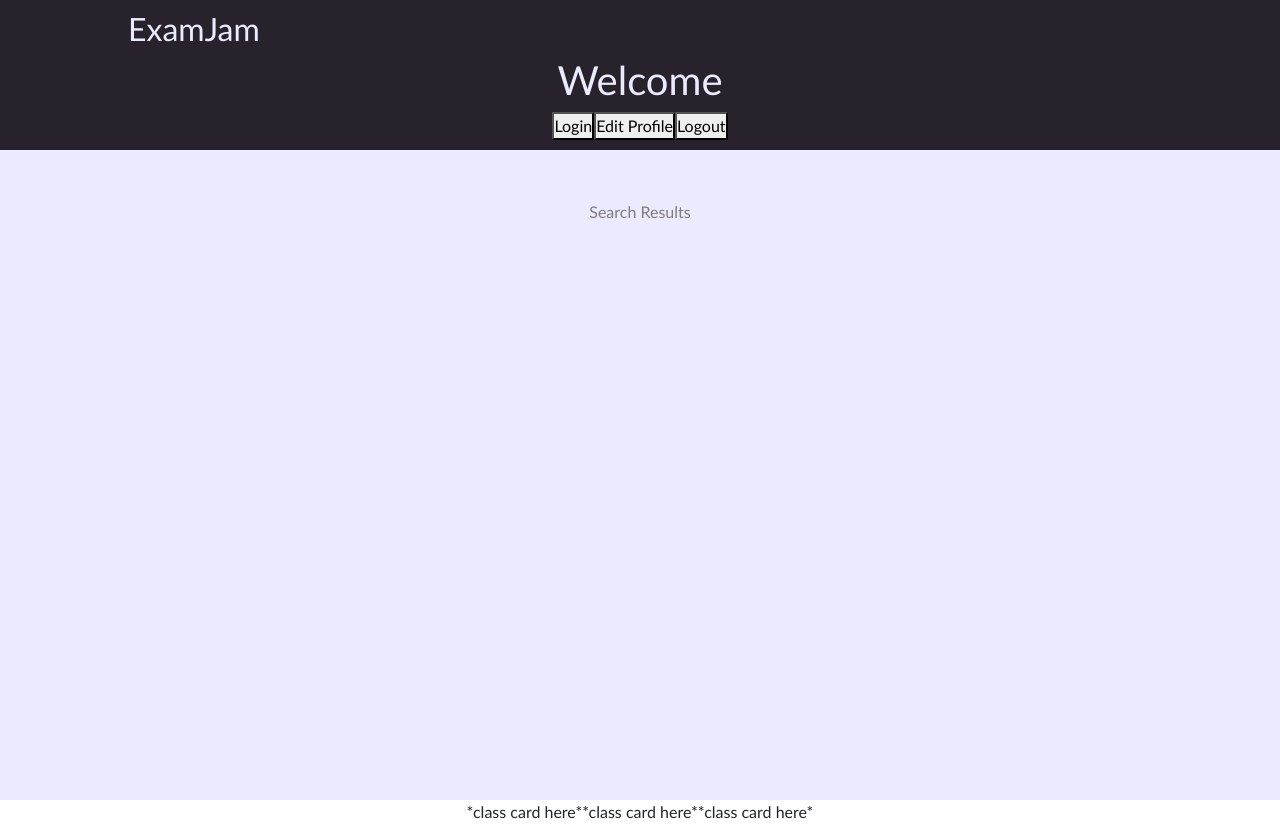
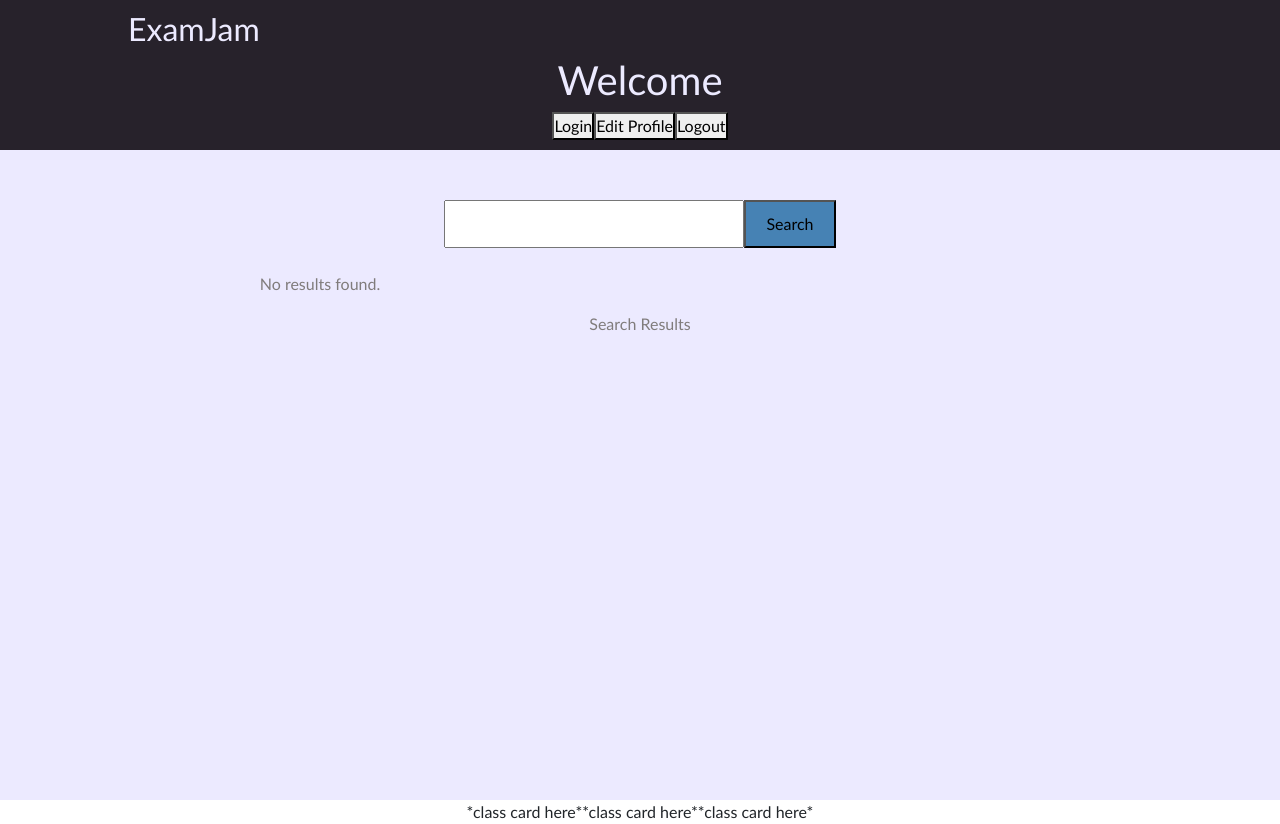
Before and after one commit to WVU-CS230-2024-01-Group01/exam-jam, a React (Create React App) app: page / in a window 1280 px wide. Built offline with nearby package versions, Linux system fonts and the light colour scheme.

Commit message:
firebase fix 5

```diff
--- a/src/pages/Home.js
+++ b/src/pages/Home.js
@@ -1,5 +1,6 @@
 import { Link } from "react-router-dom";
 import "../Outdated Homepage/styles.css";
+import SearchBar from "../components/Searchbar";
 
 
 
@@ -23,6 +24,7 @@ const Home = () => {
 
                     </nav>
                 <div className="search-container">
+                <SearchBar />
                 </div>
                 <p2> Search Results </p2>
                 <div id="searchResults" />
```
